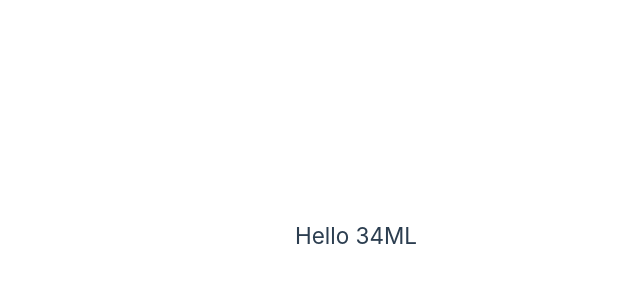
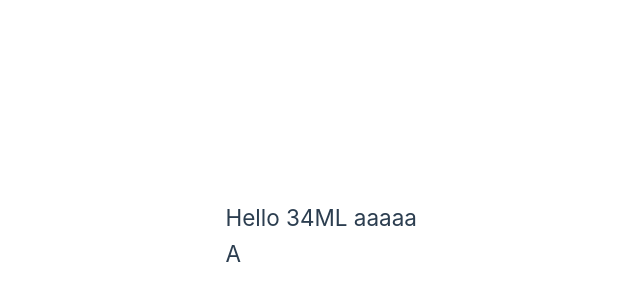
Before and after one commit to zyadwael1/practice1, a Vue app: page / in a window 1280 px wide. Shown: the part 164-464 px from the top of the page, without its empty margins (223-863 px from the left). Built offline with nearby package versions, Linux system fonts and the light colour scheme; the HTML template or start-up script is replaced by a standard one.

Commit message:
Branch A

```diff
--- a/src/components/Practice.vue
+++ b/src/components/Practice.vue
@@ -5,7 +5,10 @@
 <template>
   <main>
     <h2>
-        Hello 34ML
+        Hello 34ML aaaaa
+    </h2>
+    <h2>
+        A
     </h2>
   </main>
 </template>
```
